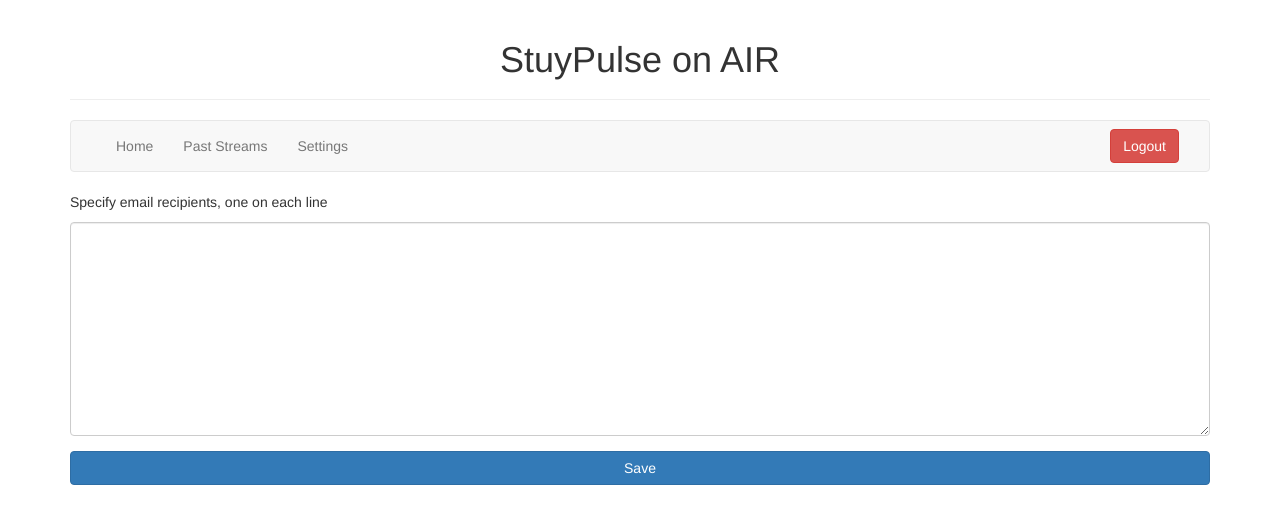
After one commit to StuyPulse/feed.stuypulse.com, a Python web app: template feed/templates/admin-settings.html in a window 1280 px wide. The commit adds this page. Shown: the top 524 px of the page. Run offline with Jinja, Linux system fonts and the light colour scheme; the template is opened without the code that fills it, so the values that code supplies are empty; some libraries are stand-ins or nearby versions.

Commit message:
Add setting for email recipients

```diff
--- a/feed/models.py
+++ b/feed/models.py
@@ -13,3 +13,6 @@ class CurrentFeed(ndb.Model):
     hangout = ndb.KeyProperty(default=None)
     youtube = ndb.KeyProperty(default=None)
     update = ndb.DateTimeProperty(auto_now=True)
+
+class Settings(ndb.Model):
+    email_recipients = ndb.StringProperty(repeated=True)
--- /dev/null
+++ b/feed/templates/admin-settings.html
@@ -0,0 +1,20 @@
+{% extends "layout.html" %}
+{% block body %}
+{% include "admin-navbar.html" %}
+<p>Specify email recipients, one on each line</p>
+<form method="post" action="/admin/settings">
+    <div class="form-group">
+        <textarea class="form-control" rows="10" name="email-recipients">
+        {%- if settings.email_recipients -%}
+            {%- for email in settings.email_recipients %}
+{{ email }}
+            {%- endfor -%}
+        {%- endif -%}
+        </textarea>
+    </div>
+    <button type="submit" class="btn btn-block btn-primary">Save</button>
+</form>
+{% endblock %}
+
+{% block scripts %}
+{% endblock %}
--- a/feed/templates/layout.html
+++ b/feed/templates/layout.html
@@ -6,7 +6,7 @@
 <head>
     <meta charset="utf-8">
     <meta http-equiv="X-UA-Compatible" content="IE=edge,chrome=1">
-    <title>Stuypulse on Air</title>
+    <title>Stuypulse on AIR</title>
     <meta name="description" content="A virtual lab feed for those on the outside to interact with Team 694 StuyPulse!">
     <meta name="viewport" content="width=device-width">
     <link rel="stylesheet" href="/css/bootstrap.min.css">
```
